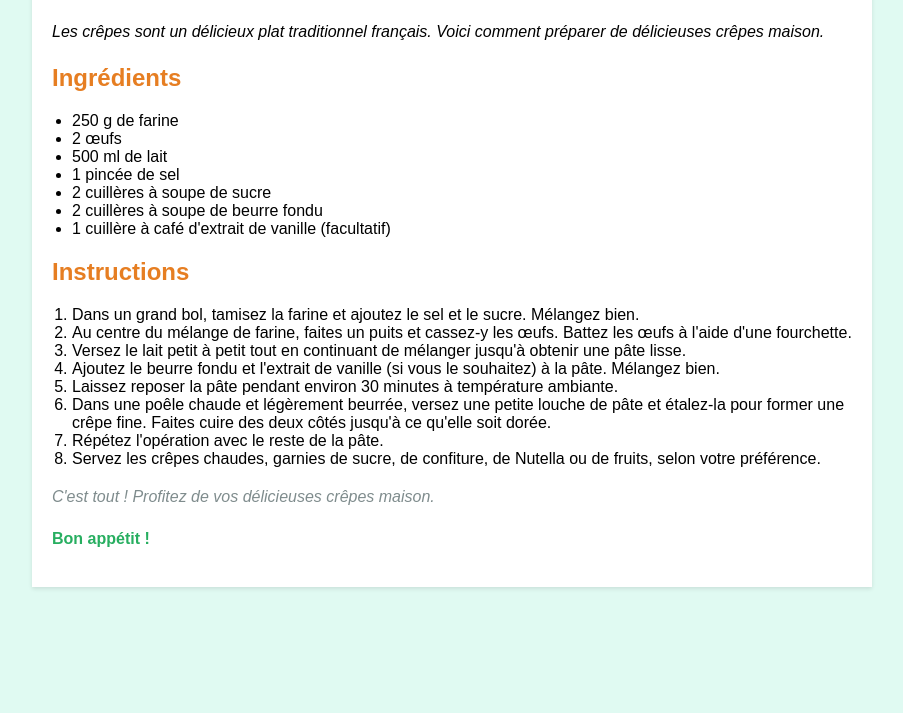
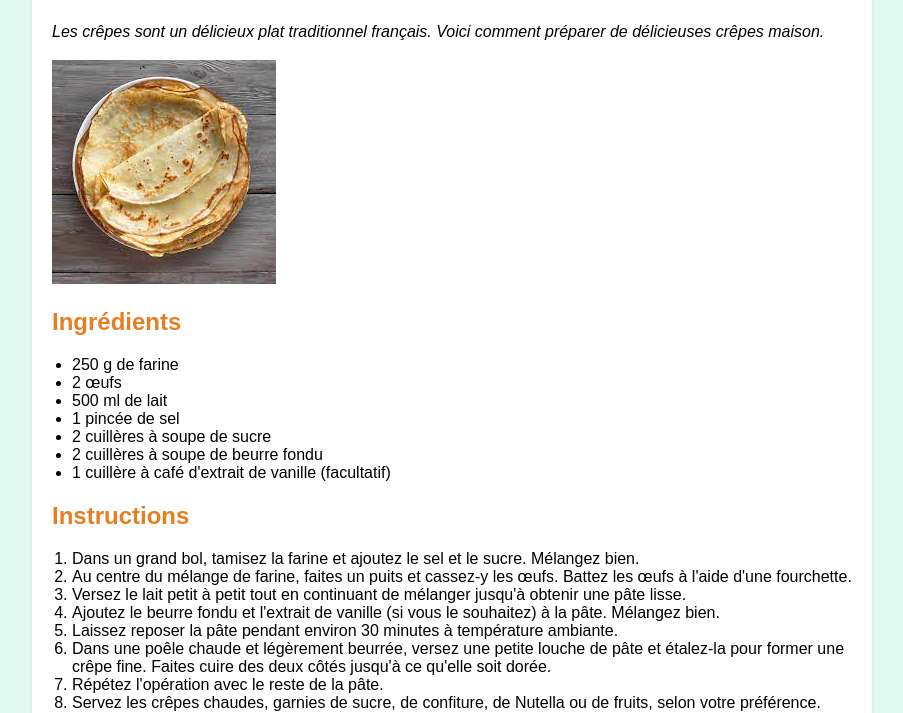
Before and after one commit to Clem-pnt/Recettes_etudiantes, a plain HTML site: page crepes.html in a window 1280 px wide. Shown: the part 101-814 px from the top of the page, without its empty margins (188-1091 px from the left). Drawn offline with Linux system fonts and the light colour scheme.

Commit message:
Update crepes.html

```diff
--- a/crepes.html
+++ b/crepes.html
@@ -54,7 +54,7 @@
     <div class="recipe-container">
         <h1>Recette de Crêpes</h1>
         <p><em>Les crêpes sont un délicieux plat traditionnel français. Voici comment préparer de délicieuses crêpes maison.</em></p>
-
+         <img src="crepes.jpg" alt="Crêpes Classiques">
         <h2>Ingrédients</h2>
         <ul>
             <li>250 g de farine</li>
```
